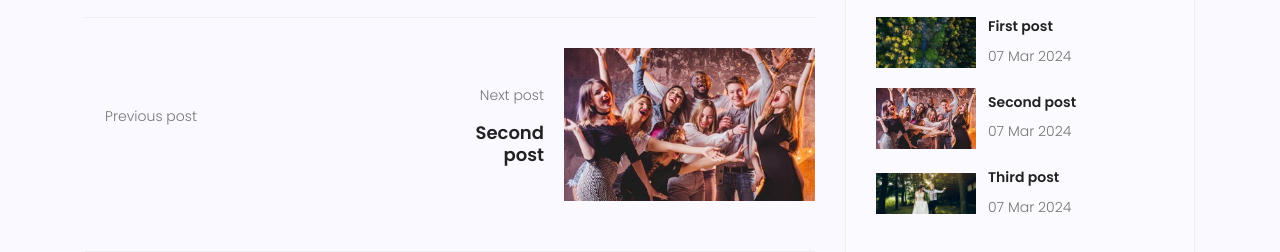
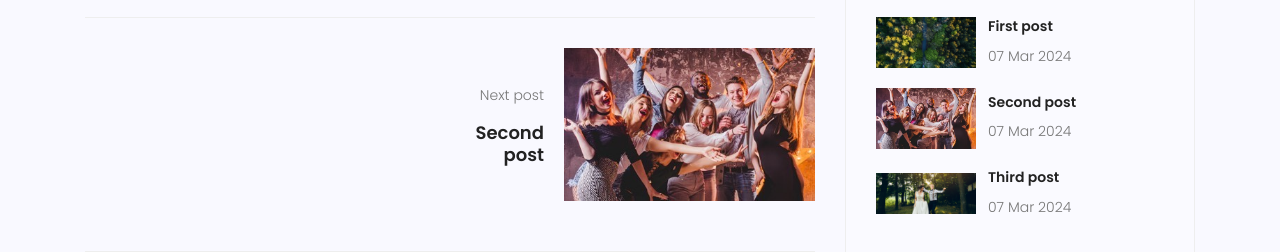
Before and after one commit to arshia-shiekh-bahayi/mysite, a Django app: page /blog/1 in a window 1280 px wide. Shown: the part 1105-1357 px from the top of the page. Run offline with Django 3.2, Linux system fonts and the light colour scheme; data comes from the database, SQL or seed files in the repository; parts of the project's set-up code (start-up, migrations or seed data) failed here and were passed over; some libraries are stand-ins or nearby versions.

Commit message:
Update blog-single.html

```diff
--- a/templates/blog/blog-single.html
+++ b/templates/blog/blog-single.html
@@ -71,13 +71,15 @@
 						<div
 							class="col-lg-6 col-md-6 col-12 nav-left flex-row d-flex justify-content-start align-items-center">
 							<div class="thumb">
-								<a href="#"><img class="img-fluid" src="{{prev_post.image.url}}" alt=""></a>
+								<a href="{{prev_post.id}}"><img class="img-fluid" src="{{prev_post.image.url}}" alt=""></a>
 							</div>
 							<div class="arrow">
 								<a href="#"><span class="lnr text-white lnr-arrow-left"></span></a>
 							</div>
 							<div class="detials">
+								{% if prev_post %}
 								<p>Previous post</p>
+								{% endif %}
 								<a href="{{prev_post.id}}">
 									<h4>{{prev_post.title}}</h4>
 								</a>
@@ -87,7 +89,9 @@
 						<div
 							class="col-lg-6 col-md-6 col-12 nav-right flex-row d-flex justify-content-end align-items-center">
 							<div class="detials">
+								{% if next_post %}
 								<p>Next post</p>
+								{% endif %}
 								<a href="{{next_post.id}}">
 									<h4>{{next_post.title}}</h4>
 								</a>
@@ -98,7 +102,7 @@
 								<a href="#"><span class="lnr text-white lnr-arrow-right"></span></a>
 							</div>
 							<div class="thumb">
-								<a href="#"><img class="img-fluid" src="{{next_post.image.url}}" alt=""></a>
+								<a href="{{next_post.id}}"><img class="img-fluid" src="{{next_post.image.url}}" alt=""></a>
 							</div>
 						</div>
 					</div>
```
